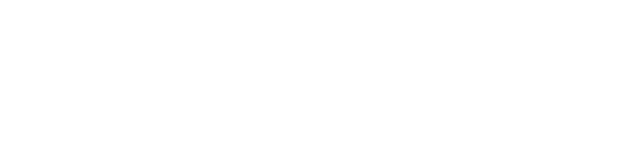
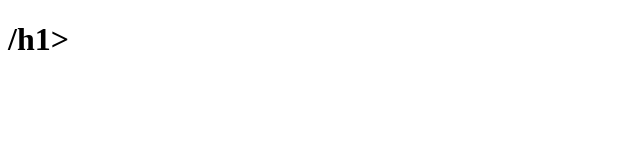
Before and after one commit to zavodtsvetov/test-git-2, a plain HTML site: page index.html in a window 1280 px wide. Shown: the full height of the page, 0-640 px from the left. Drawn offline with Linux system fonts and the light colour scheme.

Commit message:
created header

```diff
--- a/index.html
+++ b/index.html
@@ -8,6 +8,10 @@
 </head>
 
 <body>
+    <header>
+        <h1>
+            <My header>/h1>
+    </header>
     <script src="index.js"></script>
 </body>
 
--- a/index.js
+++ b/index.js
@@ -1,5 +1 @@
 console.log('Hello World')
-
-console.error('Error')
-
-console.log('HI')
```
